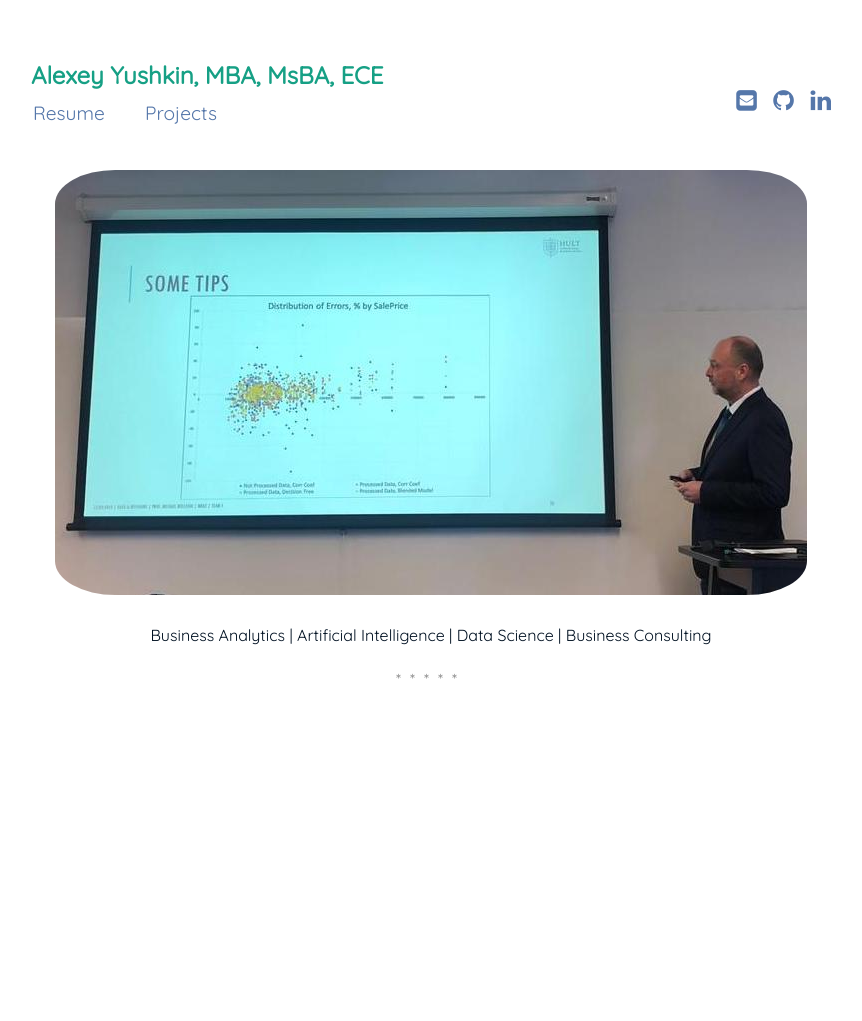
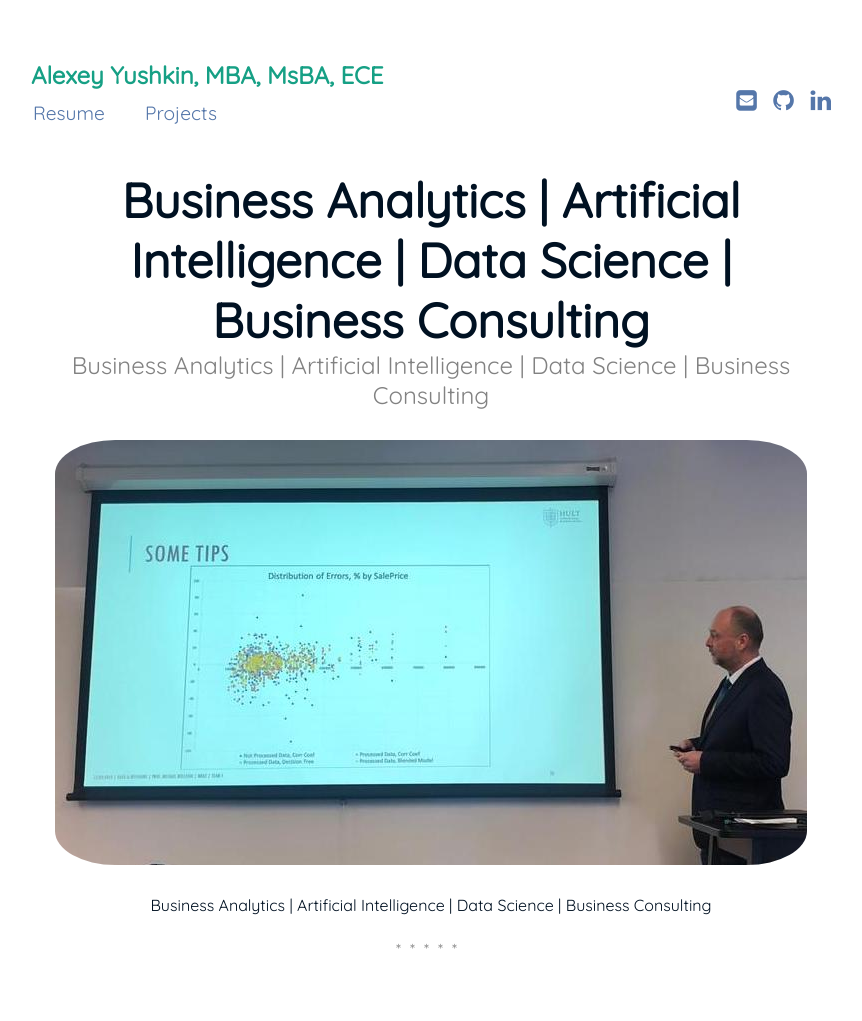
Before and after one commit to alexyushkin/alexyushkin.github.io, a Jekyll site: the page built from index.md, in a window 1280 px wide. Shown: the whole page, without its empty margins (209-1071 px from the left). Built offline with Jekyll 4.4.1, drawn with Linux system fonts in a browser that asks for light colours; before the commit the page ends 900 px from its top, so only the background shows below that.

Commit message:
Update index.md

```diff
--- a/index.md
+++ b/index.md
@@ -1,7 +1,7 @@
 ---
 layout: page
-title:
-subtitle:
+title: Business Analytics | Artificial Intelligence | Data Science | Business Consulting
+subtitle: Business Analytics | Artificial Intelligence | Data Science | Business Consulting
 sitemap:
   priority: 0.9
 ---
```
